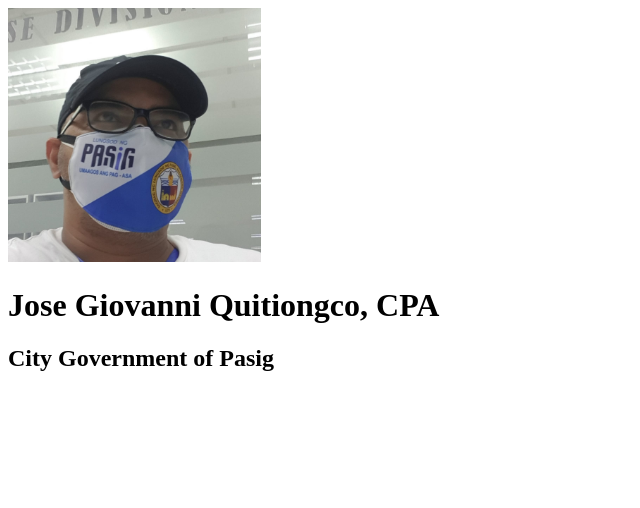
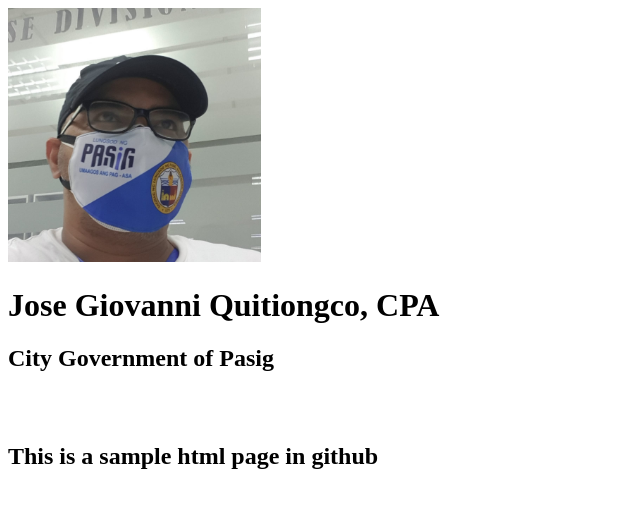
Before and after one commit to jgquitiongco/jgquitiongco.github.io, a plain HTML site: page index.html in a window 1280 px wide. Shown: the whole page, without its empty margins (0-640 px from the left). Drawn offline with Linux system fonts and the light colour scheme.

Commit message:
Update index.html

```diff
--- a/index.html
+++ b/index.html
@@ -6,6 +6,8 @@
 
 <h1>Jose Giovanni Quitiongco, CPA<h1>
 <h2>City Government of Pasig<h2>
+<br>
 
+<p> This is a sample html page in github <p/>
 </body>
 </html>
```
